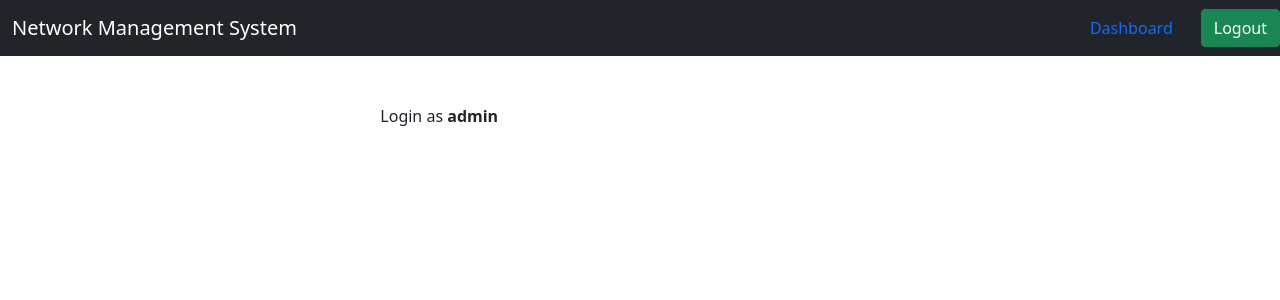
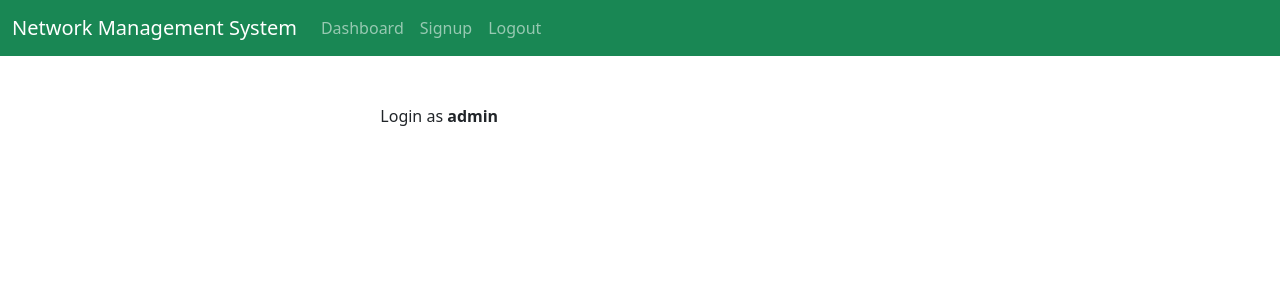
Before and after one commit to osihoo69/django-network-management, a Django app: page /home/ in a window 1280 px wide. Shown: the top 300 px of the page. Run offline with Django 4.2, Linux system fonts and the light colour scheme; a user stored in the database is signed in.

Commit message:
Second commit project

```diff
--- a/network_management/templates/network_management/base.html
+++ b/network_management/templates/network_management/base.html
@@ -12,36 +12,36 @@
     <title>Network Management</title>
   </head>
   <body>
-    <nav class="navbar navbar-expand-lg navbar-dark bg-dark">
+    <nav class="navbar navbar-expand-lg navbar-dark bg-success">
         {% if user.is_authenticated %}
         <div class="container-fluid">
-          <a class="navbar-brand" href="#">Network Management System</a>
+          <a class="navbar-brand" href="{% url 'home'%}">Network Management System</a>
           <button class="navbar-toggler" type="button" data-bs-toggle="collapse" data-bs-target="#navbarSupportedContent" aria-controls="navbarSupportedContent" aria-expanded="false" aria-label="Toggle navigation">
             <span class="navbar-toggler-icon"></span>
           </button>
-          <ul class="nav justify-content-center">
-            <li class="nav-item">
-                <a class="nav-link active">Dashboard</a>
-            </li>
-          </ul>
+          <div class="collapse navbar-collapse" id="navbarSupportedContent">
+            <ul class="navbar-nav mr-auto">
+              <li class="nav-item active">
+                <a class="nav-link" href="#">Dashboard</a>
+              </li>
+              <li class="nav-item active">
+                <a class="nav-link" href="#">Signup</a>
+              </li>
+              <li class="nav-item active">
+                <a class="nav-link" href="{% url 'logoutuser'%}">Logout</a>
+              </li>
+
+            </ul>
+          </div>
         </div>
-        <div class="collapse navbar-collapse" id="navbarSupportedContent">
-          <ul class="nav justify-content-center">
-            <li class="nav-item">
-              <form method="POST" action="{% url 'logoutuser'%}">
-                  {% csrf_token %}
-                  <button type="submit" class="btn btn-success">Logout</button>
-              </form>
-            </li>
-          </ul>
-
+          <div>
             {% else %}
               <li class="nav-item">
-                <a class="nav-link">Disabled</a>
+                <a class="nav-link">login</a>
               </li>
+          </div>
             {% endif %}
 
-        </div>
       </nav>
 
     <div class="row justify-content-center mt-5">
--- a/network_management/views.py
+++ b/network_management/views.py
@@ -19,6 +19,6 @@ def loginuser(request):
             return redirect('home')
 
 def logoutuser(request):
-    if request.method =='POST':
+#    if request.method =='POST':
         logout(request)
         return redirect('loginuser')
```
Also changed, not shown: db.sqlite3.
